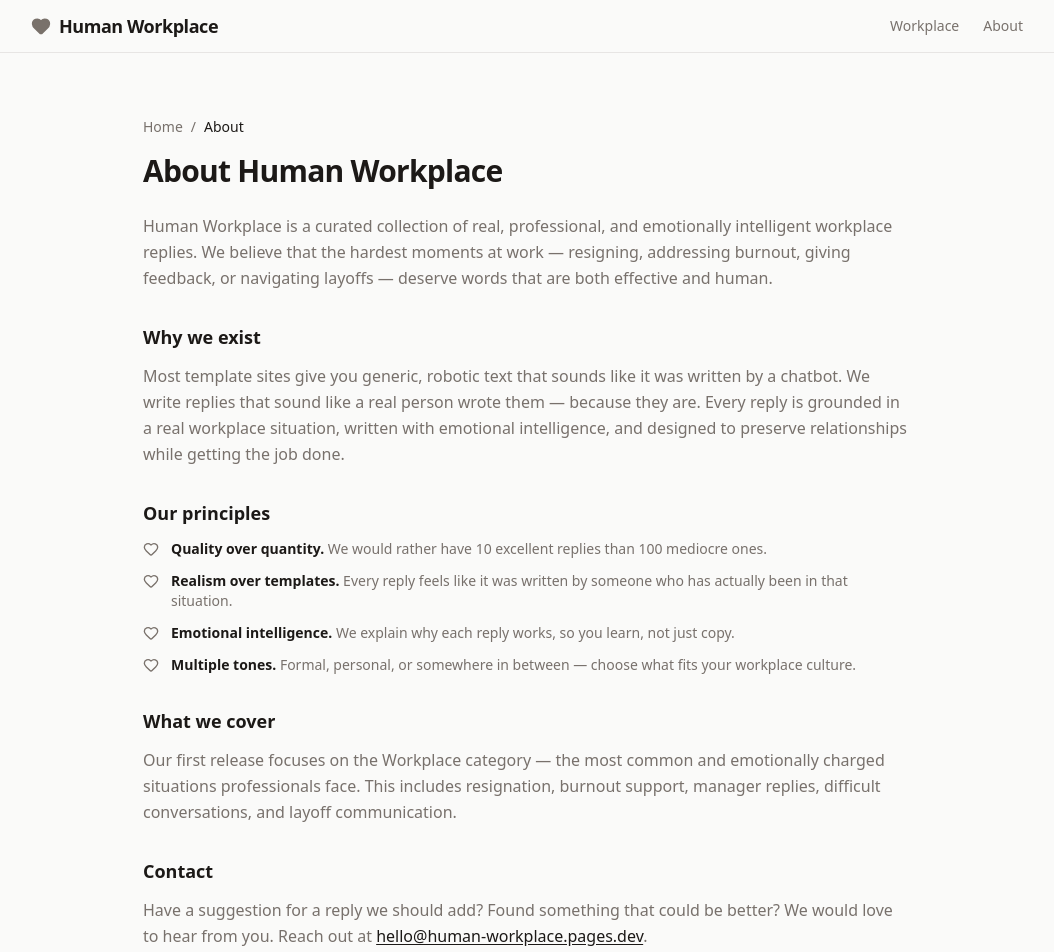
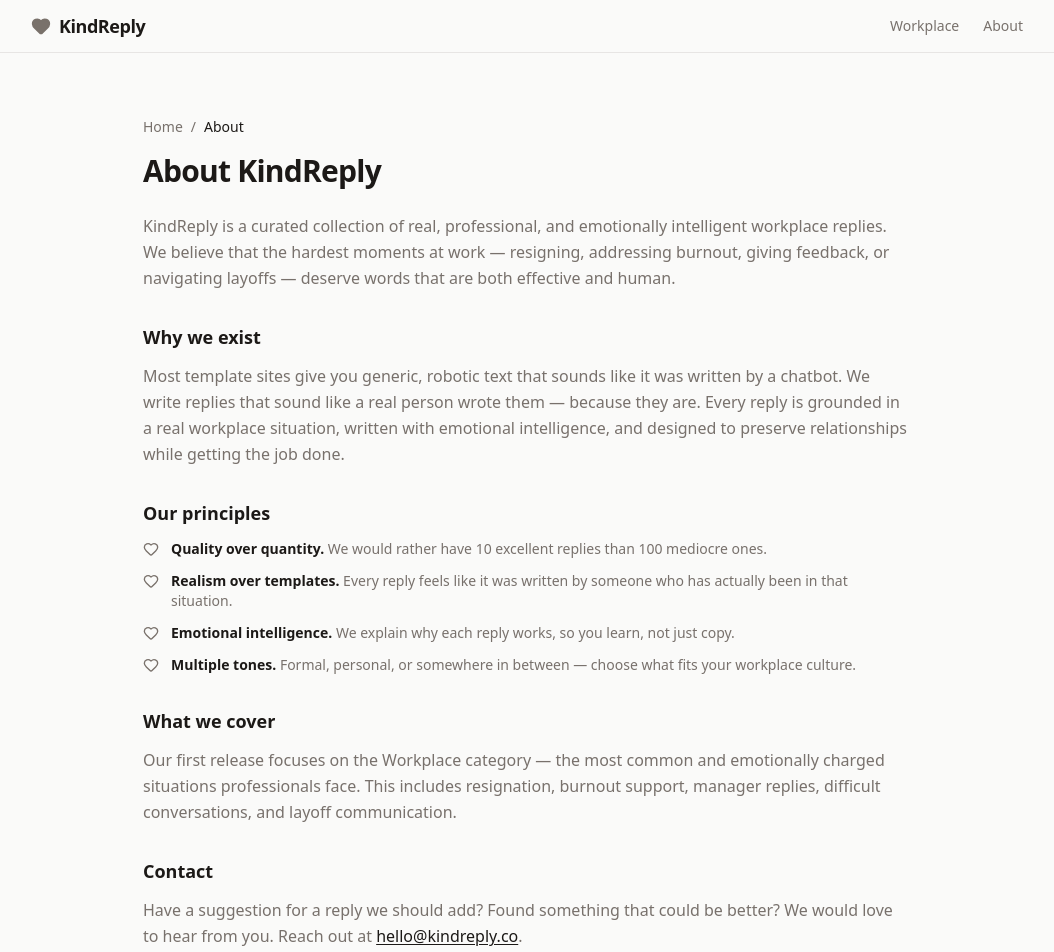
Before and after one commit to xuanlinflow413/human-workplace, a Next.js app: page /about in a window 1280 px wide. Shown: the top 952 px of the page, without its empty margins (113-1167 px from the left). Built offline with nearby package versions, Linux system fonts and the light colour scheme.

Commit message:
fix: rebrand to KindReply + security headers + OG image + noindex

```diff
--- a/app/about/page.tsx
+++ b/app/about/page.tsx
@@ -4,17 +4,32 @@
 import { Heart, ArrowRight } from "lucide-react";
 
 export const metadata = {
-  title: "About — Human Workplace",
+  title: "About — KindReply",
   description:
-    "Human Workplace is a curated collection of real, professional, and emotionally intelligent workplace replies. No AI templates. No fluff.",
+    "KindReply is a curated collection of real, professional, and emotionally intelligent workplace replies. No AI templates. No fluff.",
   alternates: {
     canonical: "/about/",
   },
   openGraph: {
-    title: "About — Human Workplace",
+    title: "About — KindReply",
     description:
       "A curated collection of real, professional, and emotionally intelligent workplace replies.",
-    url: "https://human-workplace.pages.dev/about/",
+    url: "https://kindreply.co/about/",
+    images: [
+      {
+        url: "/og-image.png",
+        width: 1200,
+        height: 630,
+        alt: "About — KindReply",
+      },
+    ],
+  },
+  twitter: {
+    card: "summary_large_image",
+    title: "About — KindReply",
+    description:
+      "A curated collection of real, professional, and emotionally intelligent workplace replies.",
+    images: ["/og-image.png"],
   },
 };
 
@@ -35,12 +50,12 @@
             </nav>
 
             <h1 className="text-2xl md:text-3xl font-bold tracking-tight text-foreground mb-6">
-              About Human Workplace
+              About KindReply
             </h1>
 
             <div className="prose prose-stone max-w-none">
               <p className="text-muted-foreground leading-relaxed mb-6">
-                Human Workplace is a curated collection of real, professional, and
+                KindReply is a curated collection of real, professional, and
                 emotionally intelligent workplace replies. We believe that the hardest
                 moments at work — resigning, addressing burnout, giving feedback, or
                 navigating layoffs — deserve words that are both effective and human.
@@ -110,10 +125,10 @@
                 Have a suggestion for a reply we should add? Found something that could
                 be better? We would love to hear from you. Reach out at{" "}
                 <a
-                  href="mailto:hello@human-workplace.pages.dev"
+                  href="mailto:hello@kindreply.co"
                   className="text-foreground underline underline-offset-2 hover:text-stone-600"
                 >
-                  hello@human-workplace.pages.dev
+                  hello@kindreply.co
                 </a>
                 .
               </p>
--- a/app/layout.tsx
+++ b/app/layout.tsx
@@ -2,8 +2,8 @@
 import "./globals.css";
 
 export const metadata: Metadata = {
-  metadataBase: new URL("https://human-workplace.pages.dev"),
-  title: "Human Workplace — Real Professional Replies for Hard Moments",
+  metadataBase: new URL("https://kindreply.co"),
+  title: "KindReply — Real Professional Replies for Hard Moments",
   description:
     "Copy-ready workplace replies for resignation, burnout, difficult conversations, and more. Professional, kind, and human.",
   keywords: [
@@ -15,9 +15,9 @@
     "layoff communication",
     "manager replies",
   ],
-  authors: [{ name: "Human Workplace" }],
-  creator: "Human Workplace",
-  publisher: "Human Workplace",
+  authors: [{ name: "KindReply" }],
+  creator: "KindReply",
+  publisher: "KindReply",
   robots: {
     index: true,
     follow: true,
@@ -29,24 +29,33 @@
   openGraph: {
     type: "website",
     locale: "en_US",
-    url: "https://human-workplace.pages.dev/",
-    siteName: "Human Workplace",
-    title: "Human Workplace — Real Professional Replies for Hard Moments",
+    url: "https://kindreply.co/",
+    siteName: "KindReply",
+    title: "KindReply — Real Professional Replies for Hard Moments",
     description:
       "Copy-ready workplace replies for resignation, burnout, difficult conversations, and more. Professional, kind, and human.",
+    images: [
+      {
+        url: "/og-image.png",
+        width: 1200,
+        height: 630,
+        alt: "KindReply — Real Professional Replies for Hard Moments",
+      },
+    ],
   },
   twitter: {
     card: "summary_large_image",
-    title: "Human Workplace — Real Professional Replies for Hard Moments",
+    title: "KindReply — Real Professional Replies for Hard Moments",
     description:
       "Copy-ready workplace replies for resignation, burnout, difficult conversations, and more.",
-    creator: "@humanworkplace",
+    creator: "@kindreply",
+    images: ["/og-image.png"],
   },
   alternates: {
     canonical: "/",
   },
   verification: {
-    google: "r79PY62ZMOSfpJOaPPb7ismHQA9KS2WupX3dwbYK8_o",
+    google: "UW3OyEIgcePlQwx_4GbTVMcITxfJU8K3W5uDAjHTctk",
   },
 };
 
@@ -60,7 +69,7 @@
       <head>
         <meta
           name="google-site-verification"
-          content="r79PY62ZMOSfpJOaPPb7ismHQA9KS2WupX3dwbYK8_o"
+          content="UW3OyEIgcePlQwx_4GbTVMcITxfJU8K3W5uDAjHTctk"
         />
         <script
           type="application/ld+json"
@@ -68,14 +77,14 @@
             __html: JSON.stringify({
               "@context": "https://schema.org",
               "@type": "WebSite",
-              name: "Human Workplace",
-              url: "https://human-workplace.pages.dev/",
+              name: "KindReply",
+              url: "https://kindreply.co/",
               description:
                 "A curated collection of real, professional, and emotionally intelligent workplace replies.",
               publisher: {
                 "@type": "Organization",
-                name: "Human Workplace",
-                url: "https://human-workplace.pages.dev/",
+                name: "KindReply",
+                url: "https://kindreply.co/",
               },
             }),
           }}
--- a/app/not-found.tsx
+++ b/app/not-found.tsx
@@ -4,7 +4,7 @@
 import { ArrowLeft } from "lucide-react";
 
 export const metadata = {
-  title: "Page Not Found — Human Workplace",
+  title: "Page Not Found — KindReply",
   description: "The page you are looking for does not exist. Browse our workplace reply templates.",
 };
 
--- a/app/privacy/page.tsx
+++ b/app/privacy/page.tsx
@@ -3,9 +3,9 @@
 import Footer from "@/components/Footer";
 
 export const metadata = {
-  title: "Privacy Policy — Human Workplace",
+  title: "Privacy Policy — KindReply",
   description:
-    "Human Workplace does not collect personal data. We do not use cookies, analytics, or tracking. Read our full privacy policy.",
+    "KindReply does not collect personal data. We do not use cookies, analytics, or tracking. Read our full privacy policy.",
   alternates: {
     canonical: "/privacy/",
   },
@@ -33,7 +33,7 @@
 
             <div className="prose prose-stone max-w-none">
               <p className="text-muted-foreground leading-relaxed mb-6">
-                At Human Workplace, we take your privacy seriously. This policy
+                At KindReply, we take your privacy seriously. This policy
                 describes what information we collect and how we use it.
               </p>
 
@@ -41,7 +41,7 @@
                 Information we do not collect
               </h2>
               <p className="text-muted-foreground leading-relaxed mb-4">
-                Human Workplace is a static website. We do not collect, store, or
+                KindReply is a static website. We do not collect, store, or
                 process any personal information. Specifically:
               </p>
               <ul className="space-y-2 mb-6">
@@ -94,10 +94,10 @@
                 If you have any questions about this privacy policy, please contact
                 us at{" "}
                 <a
-                  href="mailto:hello@human-workplace.pages.dev"
+                  href="mailto:hello@kindreply.co"
                   className="text-foreground underline underline-offset-2 hover:text-stone-600"
                 >
-                  hello@human-workplace.pages.dev
+                  hello@kindreply.co
                 </a>
                 .
               </p>
--- a/app/robots.txt/route.ts
+++ b/app/robots.txt/route.ts
@@ -4,7 +4,7 @@
   const body = `User-agent: *
 Allow: /
 
-Sitemap: https://human-workplace.pages.dev/sitemap.xml
+Sitemap: https://kindreply.co/sitemap.xml
 `;
   return new Response(body, {
     headers: {
--- a/app/terms/page.tsx
+++ b/app/terms/page.tsx
@@ -3,9 +3,9 @@
 import Footer from "@/components/Footer";
 
 export const metadata = {
-  title: "Terms of Service — Human Workplace",
+  title: "Terms of Service — KindReply",
   description:
-    "By using Human Workplace, you agree to these terms. Our content is for informational purposes only.",
+    "By using KindReply, you agree to these terms. Our content is for informational purposes only.",
   alternates: {
     canonical: "/terms/",
   },
@@ -33,7 +33,7 @@
 
             <div className="prose prose-stone max-w-none">
               <p className="text-muted-foreground leading-relaxed mb-6">
-                By accessing and using Human Workplace, you accept and agree to be
+                By accessing and using KindReply, you accept and agree to be
                 bound by the terms and provisions of this agreement.
               </p>
 
@@ -41,7 +41,7 @@
                 Use of content
               </h2>
               <p className="text-muted-foreground leading-relaxed mb-6">
-                All content on Human Workplace is provided for informational and
+                All content on KindReply is provided for informational and
                 educational purposes. You are free to copy, modify, and use the reply
                 templates for personal or professional use. You may not resell or
                 redistribute our content as a competing product.
@@ -60,7 +60,7 @@
                 Disclaimer
               </h2>
               <p className="text-muted-foreground leading-relaxed mb-6">
-                Human Workplace is provided "as is" without any warranties, expressed
+                KindReply is provided "as is" without any warranties, expressed
                 or implied. We do not guarantee that our content will be suitable for
                 your specific situation.
               </p>
@@ -79,10 +79,10 @@
               <p className="text-muted-foreground leading-relaxed">
                 If you have any questions about these terms, please contact us at{" "}
                 <a
-                  href="mailto:hello@human-workplace.pages.dev"
+                  href="mailto:hello@kindreply.co"
                   className="text-foreground underline underline-offset-2 hover:text-stone-600"
                 >
-                  hello@human-workplace.pages.dev
+                  hello@kindreply.co
                 </a>
                 .
               </p>
--- a/app/workplace/[slug]/page.tsx
+++ b/app/workplace/[slug]/page.tsx
@@ -34,7 +34,7 @@
   const reply = getReplyBySlug(slug);
   if (!reply) {
     return {
-      title: "Page Not Found — Human Workplace",
+      title: "Page Not Found — KindReply",
       description: "The page you are looking for does not exist. Browse our workplace reply templates.",
     };
   }
@@ -47,15 +47,24 @@
     openGraph: {
       title: reply.metaTitle,
       description: reply.metaDescription,
-      url: `https://human-workplace.pages.dev/workplace/${reply.slug}/`,
+      url: `https://kindreply.co/workplace/${reply.slug}/`,
       type: "article",
       publishedTime: reply.updatedAt,
-      authors: ["Human Workplace"],
+      authors: ["KindReply"],
+      images: [
+        {
+          url: "/og-image.png",
+          width: 1200,
+          height: 630,
+          alt: reply.metaTitle,
+        },
+      ],
     },
     twitter: {
       card: "summary_large_image",
       title: reply.metaTitle,
       description: reply.metaDescription,
+      images: ["/og-image.png"],
     },
   };
 }
@@ -79,22 +88,22 @@
             "@type": "Article",
             headline: reply.h1,
             description: reply.metaDescription,
-            url: `https://human-workplace.pages.dev/workplace/${reply.slug}/`,
+            url: `https://kindreply.co/workplace/${reply.slug}/`,
             datePublished: reply.updatedAt,
             dateModified: reply.updatedAt,
             author: {
               "@type": "Organization",
-              name: "Human Workplace",
-              url: "https://human-workplace.pages.dev/",
+              name: "KindReply",
+              url: "https://kindreply.co/",
             },
             publisher: {
               "@type": "Organization",
-              name: "Human Workplace",
-              url: "https://human-workplace.pages.dev/",
+              name: "KindReply",
+              url: "https://kindreply.co/",
             },
             mainEntityOfPage: {
               "@type": "WebPage",
-              "@id": `https://human-workplace.pages.dev/workplace/${reply.slug}/`,
+              "@id": `https://kindreply.co/workplace/${reply.slug}/`,
             },
           }),
         }}
--- a/app/workplace/page.tsx
+++ b/app/workplace/page.tsx
@@ -5,17 +5,32 @@
 import { Clock, ArrowRight } from "lucide-react";
 
 export const metadata = {
-  title: "Workplace Replies — Human Workplace",
+  title: "Workplace Replies — KindReply",
   description:
     "Browse all workplace reply templates. Resignation, burnout support, manager replies, difficult conversations, and layoff communication.",
   alternates: {
     canonical: "/workplace/",
   },
   openGraph: {
-    title: "Workplace Replies — Human Workplace",
+    title: "Workplace Replies — KindReply",
     description:
       "Browse all workplace reply templates. Resignation, burnout support, manager replies, and more.",
-    url: "https://human-workplace.pages.dev/workplace/",
+    url: "https://kindreply.co/workplace/",
+    images: [
+      {
+        url: "/og-image.png",
+        width: 1200,
+        height: 630,
+        alt: "Workplace Replies — KindReply",
+      },
+    ],
+  },
+  twitter: {
+    card: "summary_large_image",
+    title: "Workplace Replies — KindReply",
+    description:
+      "Browse all workplace reply templates. Resignation, burnout support, manager replies, and more.",
+    images: ["/og-image.png"],
   },
 };
 
--- a/components/Header.tsx
+++ b/components/Header.tsx
@@ -12,7 +12,7 @@
       <div className="mx-auto flex max-w-5xl items-center justify-between px-4 py-3">
         <Link href="/" className="flex items-center gap-2 text-lg font-semibold tracking-tight text-foreground hover:opacity-80 transition-opacity">
           <Heart className="h-5 w-5 text-stone-500" fill="currentColor" />
-          <span>Human Workplace</span>
+          <span>KindReply</span>
         </Link>
 
         <nav className="hidden md:flex items-center gap-6 text-sm font-medium text-muted-foreground">
--- a/components/ShareQuote.tsx
+++ b/components/ShareQuote.tsx
@@ -105,11 +105,11 @@
           <div className="flex items-center justify-between">
             <div>
               <p className="text-sm font-medium text-[#44403c]">{title}</p>
-              <p className="text-xs text-[#a8a29e] mt-0.5">Human Workplace</p>
+              <p className="text-xs text-[#a8a29e] mt-0.5">KindReply</p>
             </div>
             <div className="hidden sm:flex items-center gap-1.5 text-[#a8a29e]">
               <div className="w-6 h-6 rounded-full bg-[#e7e5e4] flex items-center justify-center">
-                <span className="text-[10px] font-semibold text-[#78716c]">HW</span>
+                <span className="text-[10px] font-semibold text-[#78716c]">KR</span>
               </div>
             </div>
           </div>
--- a/data/replies.ts
+++ b/data/replies.ts
@@ -81,7 +81,7 @@
     title: "The Email That Lets You Leave With Your Head High",
     h1: "How to Resign Gracefully: A Thoughtful Email Template",
     metaTitle:
-      "How to Resign Gracefully: Email Template & Examples | Human Workplace",
+      "How to Resign Gracefully: Email Template & Examples | KindReply",
     metaDescription:
       "A real resignation email template that preserves relationships. Copy, personalize, and send with confidence.",
     situation: "It is Sunday night. You have made the decision. Tomorrow you will tell your manager you are leaving. You want to write something that feels honest — not corporate, not overly emotional, just human. You want them to remember you as someone who cared enough to do this right.",
@@ -176,7 +176,7 @@
     title: "The Two-Week Notice That Does Not Overthink It",
     h1: "Two Weeks Notice Email: A Clear, Respectful Template",
     metaTitle:
-      "Two Weeks Notice Email Template: Professional & Respectful | Human Workplace",
+      "Two Weeks Notice Email Template: Professional & Respectful | KindReply",
     metaDescription:
       "A straightforward two weeks notice email that covers the essentials without over-explaining. Copy-ready.",
     situation: "You need to give notice, and you do not want to write a novel. You want something clean, respectful, and done — so you can focus on the actual conversation, not the wording.",
@@ -251,7 +251,7 @@
     title: "Leaving Without Leaving Scars",
     h1: "How to Resign Without Burning Bridges",
     metaTitle:
-      "How to Resign Without Burning Bridges: Email Template | Human Workplace",
+      "How to Resign Without Burning Bridges: Email Template | KindReply",
     metaDescription:
       "Resign with dignity. A bridge-preserving email template for when you want to leave on the best possible terms.",
     situation: "You are walking away from a team you actually care about. You want them to know this is not about them — and you want to make sure the door stays open, because these are people you might want to work with again.",
@@ -325,7 +325,7 @@
     title: "Asking for Time When You Have Nothing Left",
     h1: "How to Request Time Off for Burnout: Email Template",
     metaTitle:
-      "Burnout Leave Email Template: How to Request Time Off | Human Workplace",
+      "Burnout Leave Email Template: How to Request Time Off | KindReply",
     metaDescription:
       "A respectful email template for requesting burnout leave. Clear, honest, and professional without oversharing.",
     situation: "You are exhausted in a way that sleep does not fix. You need time away, but you are worried about how it will look — will they think you are weak? Will they question your commitment? You need words that make this feel like a reasonable request, not a confession.",
@@ -414,7 +414,7 @@
     title: "The Conversation You Keep Putting Off",
     h1: "How to Talk to Your Manager About Burnout",
     metaTitle:
-      "How to Talk to Your Manager About Burnout: What to Say | Human Workplace",
+      "How to Talk to Your Manager About Burnout: What to Say | KindReply",
     metaDescription:
       "A guide for having the burnout conversation with your manager. Includes what to say, what not to say, and how to prepare.",
     situation: "You have been struggling for weeks, maybe months. Every morning is harder than the last. You know you need to talk to your manager, but the thought of saying the words out loud makes your chest tight. You need a script that feels honest without feeling vulnerable.",
@@ -493,7 +493,7 @@
     title: "When Someone on Your Team Says They Are Burnt Out",
     h1: "How to Respond When a Team Member Says They Are Burnt Out",
     metaTitle:
-      "Manager Response to Burnout: Supportive Email Template | Human Workplace",
+      "Manager Response to Burnout: Supportive Email Template | KindReply",
     metaDescription:
       "A manager's guide to responding to burnout with empathy and action. Includes what to say and what to do next.",
     situation: "They just told you. Maybe in a one-on-one, maybe over Slack, maybe with tears. However it came out, they trusted you with something hard. Now you need to respond in a way that makes them feel heard — and leads to actual change, not just sympathy.",
@@ -586,7 +586,7 @@
     title: "Noticing When Someone Is Not Okay",
     h1: "How to Empathize with a Struggling Employee: What to Say",
     metaTitle:
-      "Empathizing with a Struggling Employee: Manager's Guide | Human Workplace",
+      "Empathizing with a Struggling Employee: Manager's Guide | KindReply",
     metaDescription:
       "What to say when an employee is going through a hard time. A manager's guide to empathy without overstepping.",
     situation: "You have watched them fade. The person who used to light up in meetings is now quiet. The reliable performer is missing deadlines. You do not know what is going on, but you know something is. You want to reach out without being intrusive, without making them perform their pain for you.",
@@ -651,7 +651,7 @@
     title: "The Performance Conversation Nobody Wants to Have",
     h1: "How to Address Performance Issues with Empathy: Manager's Guide",
     metaTitle:
-      "Addressing Performance Issues with Empathy: What to Say | Human Workplace",
+      "Addressing Performance Issues with Empathy: What to Say | KindReply",
     metaDescription:
       "A manager's guide to discussing performance issues without destroying morale. Includes email template and conversation framework.",
     situation: "You have been avoiding it. The missed deadlines, the dropped balls, the conversations you have had in your head a dozen times. Now you have to actually say it out loud — and you need to do it in a way that preserves their dignity while being clear about what needs to change.",
@@ -734,7 +734,7 @@
     title: "Feedback That Actually Lands",
     h1: "Giving Negative Feedback That Lands Well: A Manager's Template",
     metaTitle:
-      "Giving Negative Feedback That Lands Well: Email & Conversation | Human Workplace",
+      "Giving Negative Feedback That Lands Well: Email & Conversation | KindReply",
     metaDescription:
       "How to deliver negative feedback so it is heard, not rejected. A real manager's template for difficult conversations.",
     situation: "You have feedback they need to hear. Not the easy kind — the kind that stings. You have seen them shut down before, or get defensive, or nod along and change nothing. This time you want to say it in a way they can actually hear, absorb, and act on.",
@@ -807,7 +807,7 @@
     title: "The Apology That Rebuilds What You Broke",
     h1: "How to Apologize Professionally: Email Template & Examples",
     metaTitle:
-      "How to Apologize Professionally: Email Template | Human Workplace",
+      "How to Apologize Professionally: Email Template | KindReply",
     metaDescription:
       "A real professional apology template that takes responsibility without over-apologizing. Copy-ready for workplace mistakes.",
     situation: "You messed up. Maybe it was a missed deadline, maybe it was something you said, maybe it was an email sent too quickly. Now someone is hurt, or frustrated, or disappointed in you. You need to own it — fully, without excuses — and show them it will not happen again.",
@@ -894,7 +894,7 @@
     title: "Telling the Team Someone Is Gone",
     h1: "How to Announce Layoffs to Your Team: Manager's Email Template",
     metaTitle:
-      "Manager Layoff Announcement Email Template | Human Workplace",
+      "Manager Layoff Announcement Email Template | KindReply",
     metaDescription:
       "A dignified layoff announcement email for managers. Clear, compassionate, and professional.",
     situation: "The decision was made above you, or maybe you had to make it yourself. Either way, people you care about are gone, and the people who remain are looking at you for answers. You need to say something that honors the people who left while giving the survivors something to hold onto.",
@@ -975,7 +975,7 @@
     title: "Reaching Out When Someone Just Lost Their Job",
     h1: "What to Say to Someone Who Got Laid Off: A Supportive Guide",
     metaTitle:
-      "What to Say to Someone Who Got Laid Off: Supportive Messages | Human Workplace",
+      "What to Say to Someone Who Got Laid Off: Supportive Messages | KindReply",
     metaDescription:
       "The right words when a colleague gets laid off. What to say, what not to say, and how to actually help.",
     situation: "You just got the message, or saw the LinkedIn post, or heard through someone else. They are gone. You want to say something, but everything you think of sounds hollow — let me know if you need anything feels like nothing, and everything happens for a reason feels like an insult.",
@@ -1064,7 +1064,7 @@
     title: "The Hardest Email a Leader Ever Writes",
     h1: "How to Communicate Layoffs to Your Team: A Leader's Framework",
     metaTitle:
-      "How to Communicate Layoffs to Your Team: Leader's Guide | Human Workplace",
+      "How to Communicate Layoffs to Your Team: Leader's Guide | KindReply",
     metaDescription:
       "A leader's framework for communicating layoffs with dignity. Includes email template, talking points, and follow-up strategy.",
     situation: "You have been up all night, or maybe you have not slept at all. The decisions were made, the conversations happened behind closed doors, and now you have to tell everyone else. You need to be clear, you need to be compassionate, and you need to give people a reason to still trust you tomorrow.",
```
Also changed, not shown: app/type-and-release/page.tsx (+6 -2 lines), public/og-image.png (added), 1 other file (tests, documents, lock files or other folders).
